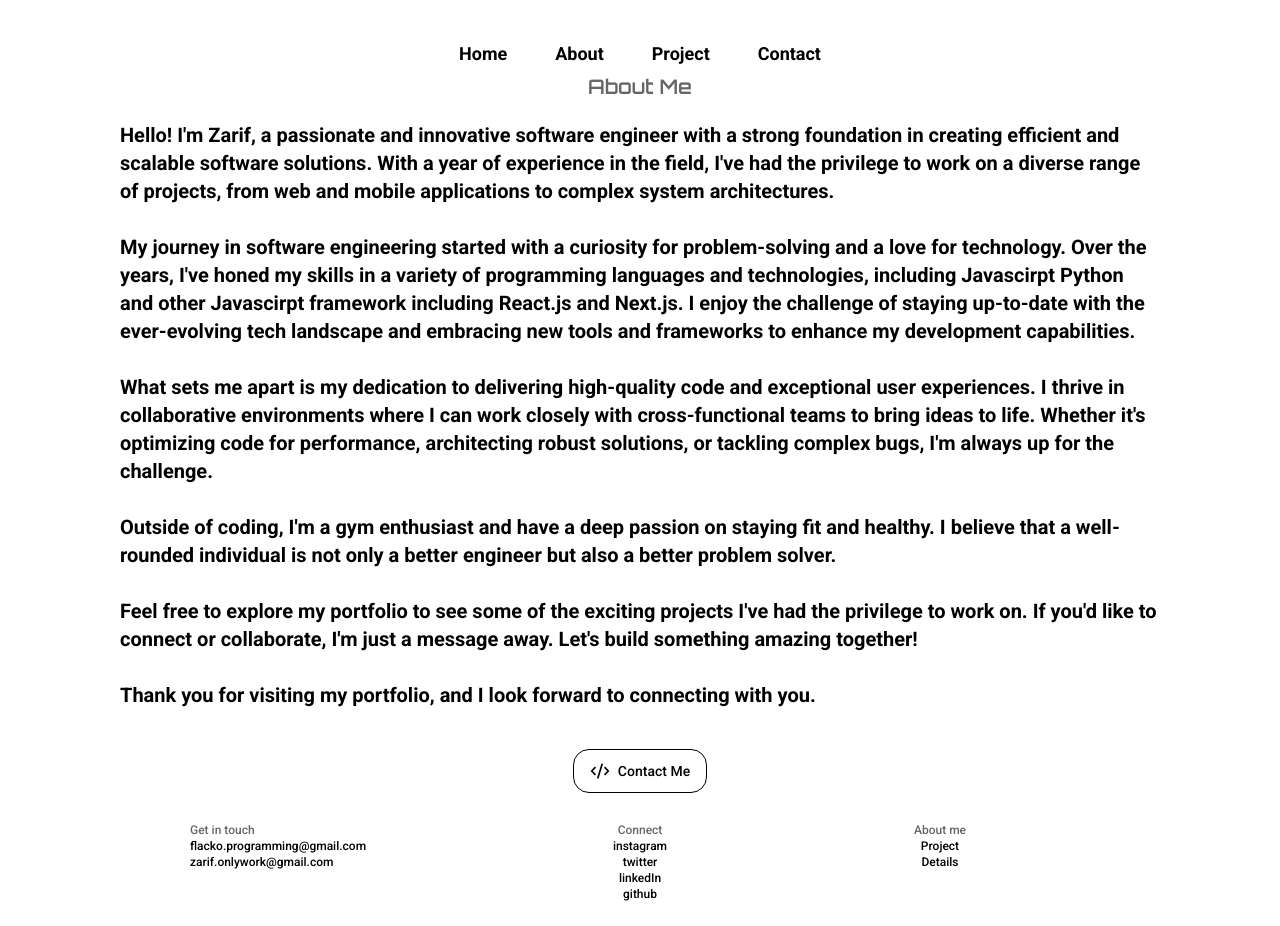
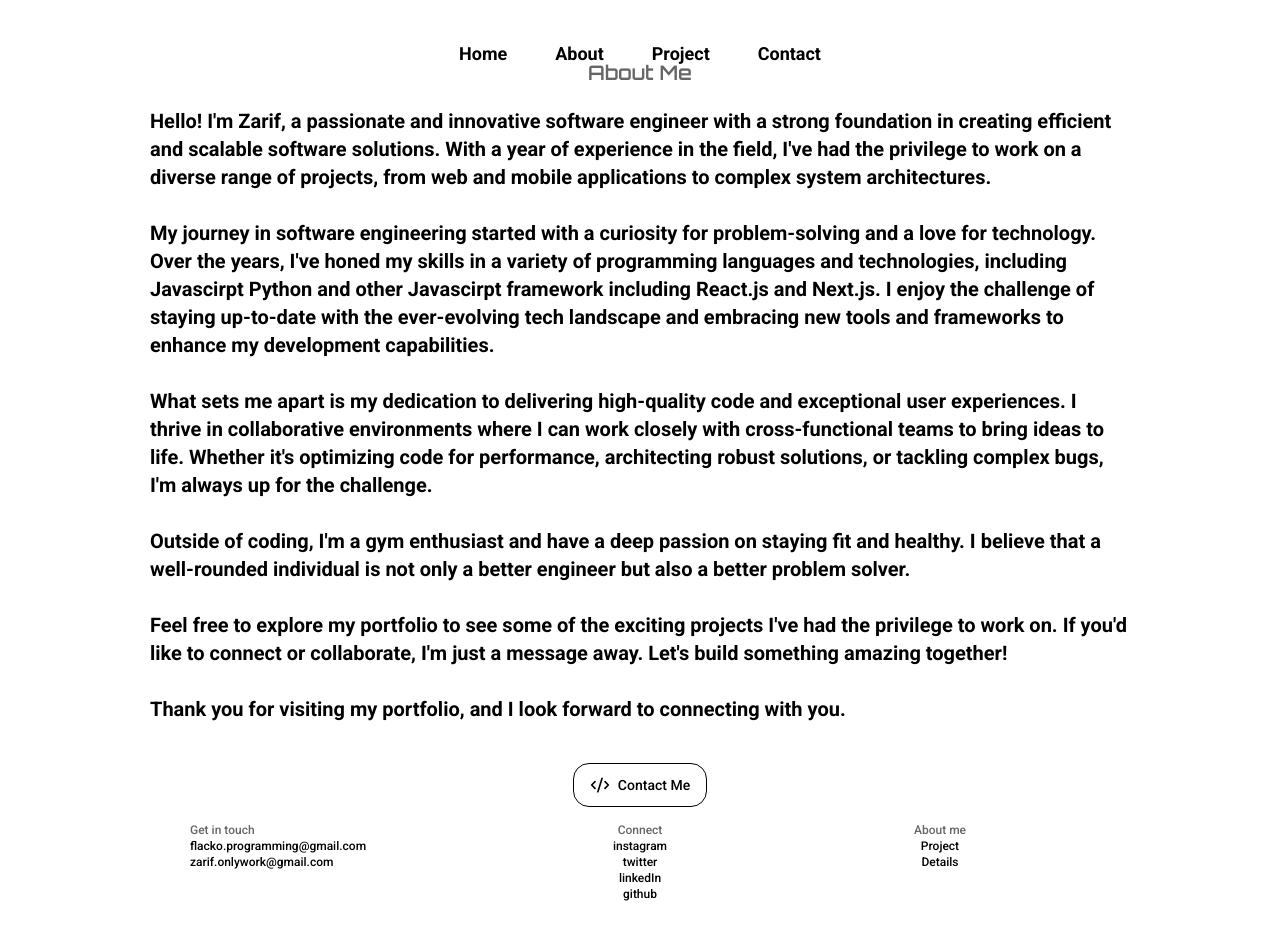
Before and after one commit to NotZarifGithub/portfolio, a Next.js app: page /about in a window 1280 px wide. Built offline with nearby package versions, Linux system fonts and the light colour scheme.

Commit message:
partially done

```diff
--- a/package.json
+++ b/package.json
@@ -13,8 +13,10 @@
     "@radix-ui/react-slot": "^1.0.2",
     "class-variance-authority": "^0.7.0",
     "clsx": "^2.0.0",
+    "framer-motion": "^10.16.4",
     "lucide-react": "^0.279.0",
     "next": "latest",
+    "next-themes": "^0.2.1",
     "react": "latest",
     "react-dom": "latest",
     "tailwind-merge": "^1.14.0",
--- a/src/app/about/page.jsx
+++ b/src/app/about/page.jsx
@@ -1,6 +1,10 @@
+"use client"
+
 import { Orbitron } from "next/font/google"
 import { Button } from '@/components/ui/button'
 import { Code2 } from 'lucide-react'
+import { motion } from "framer-motion"
+import Link from "next/link"
 
 // FONT FOR ABOUT ME TITLE
 const orbitron = Orbitron({
@@ -10,6 +14,15 @@ const orbitron = Orbitron({
 
 const aboutPage = () => {
   return (
+    // Wrap the entire page content with a motion.div for page transition
+    <motion.div
+      initial={{ opacity: 0 }}
+      animate={{ opacity: 1 }}
+      exit={{ opacity: 0 }}
+      transition={{ duration: 0.5 }} // Adjust the transition duration
+      className={`h-[calc(100vh-60px)] md:h-[calc(100vh-90px)] lg:h-[calc(100vh-110px)] max-w-[1100px] m-auto px-[30px]`}
+    >
+
     <section className={`h-[calc(100vh-60px)] md:h-[calc(100vh-90px)] lg:h-[calc(100vh-110px)] max-w-[1100px] m-auto px-[30px] flex justify-center items-center`}>
 
       {/* MAIN CONTENT */}
@@ -62,14 +75,18 @@ const aboutPage = () => {
             size="lg"
             className='px-4 py-2 transition duration-500 ease-in-out border rounded-2xl hover:scale-125'
           >
-            <Code2
-              className='w-5 h-5 mr-2'
-            />
-              Contact Me
+            <Link href="/contact" className='flex'>
+              <Code2
+                className='w-5 h-5 mr-2'
+              />
+                Contact Me
+            </Link>
           </Button>
         </div>
       </div>
     </section>
+
+    </motion.div>
   )
 }
 
--- a/src/app/contact/page.jsx
+++ b/src/app/contact/page.jsx
@@ -1,5 +1,8 @@
+"use client"
+
 import { Dela_Gothic_One, Orbitron } from "next/font/google"
 import Link from "next/link"
+import { motion } from "framer-motion"
 
 // FONT FOR MAIN CONTENT
 const DGO = Dela_Gothic_One({
@@ -15,11 +18,19 @@ const orbitron = Orbitron({
 
 const contactPage = () => {
   return (
+    // Wrap the entire page content with a motion.div for page transition
+    <motion.div
+      initial={{ opacity: 0 }}
+      animate={{ opacity: 1 }}
+      exit={{ opacity: 0 }}
+      transition={{ duration: 0.5 }} // Adjust the transition duration
+      className={`h-[calc(100vh-60px)] md:h-[calc(100vh-90px)] lg:h-[calc(100vh-110px)] max-w-[1100px] m-auto px-[30px]`}
+    >
+
     <section className={`h-[calc(100vh-60px)] md:h-[calc(100vh-90px)] lg:h-[calc(100vh-110px)] max-w-[1100px] m-auto px-[30px]`}>
       <div className="flex gap-9 flex-col items-center justify-center h-[calc(100vh-60px)] md:h-[calc(100vh-90px)] lg:h-[calc(100vh-110px)]">
 
         {/* MAIN TITLE */}
-
         <div className=''>
           <h1 className={`${DGO.className} text-7xl md:text-[8rem] lg:text-[10rem]`}>
             Get in <span className="pl-[75px] md:pl-[135px]"> touch</span>
@@ -55,6 +66,8 @@ const contactPage = () => {
         </div>
       </div>
     </section>
+
+    </motion.div>
   )
 }
 
--- a/src/app/page.jsx
+++ b/src/app/page.jsx
@@ -1,23 +1,26 @@
-import ChangingText from '@/components/feature/ChangingText'
-import Image from 'next/image'
-import { Dela_Gothic_One, Orbitron } from 'next/font/google'
-import { Button } from '@/components/ui/button'
-import { Code2 } from 'lucide-react'
+"use client"
+
+import ChangingText from '@/components/feature/ChangingText';
+import Image from 'next/image';
+import { Dela_Gothic_One, Orbitron } from 'next/font/google';
+import { Button } from '@/components/ui/button';
+import { Code2 } from 'lucide-react';
+import Link from 'next/link';
+import { motion } from 'framer-motion'; // Import Framer Motion
 
 // FONT FOR MAIN CONTENT
 const DGO = Dela_Gothic_One({
   weight: ['400'],
   subsets: ['latin']
-})
+});
 
 // FONT FOR TECH STACK
 const orbitron = Orbitron({
   weight: ['400', '500', '600', '700', '800', '900'],
   subsets: ['latin']
-})
+});
 
-export default function Home() {
-
+const Home = () => {
   // SKILLS DATA
   const skills = [
     {
@@ -48,12 +51,19 @@ export default function Home() {
       id: 7,
       image: '/skills/tailwind.svg',
     },
-  ]
+  ];
 
   return (
-    <main className={`h-[calc(100vh-60px)] md:h-[calc(100vh-90px)] lg:h-[calc(100vh-110px)] max-w-[1100px] m-auto px-[30px]`}>
+    // Wrap the entire page content with a motion.div for page transition
+    <motion.div
+      initial={{ opacity: 0 }}
+      animate={{ opacity: 1 }}
+      exit={{ opacity: 0 }}
+      transition={{ duration: 0.5 }} // Adjust the transition duration
+      className={`h-[calc(100vh-60px)] md:h-[calc(100vh-90px)] lg:h-[calc(100vh-110px)] max-w-[1100px] m-auto px-[30px]`}
+    >
       <section>
-        <div className='py-[20px]'>
+        <div className='py-[20px] cursor-default'>
 
           {/* MAIN CONTENT */}
           <div className=''>
@@ -79,7 +89,7 @@ export default function Home() {
         <div className='flex flex-col items-center justify-center sm:py-[20px] md:py-[70px] lg:py-0'>
 
           {/* TECH STACK */}
-          <h1 className={`${orbitron.className} text-base md:text-xl font-semibold text-black/60 pb-[10px] md:pb-[20px]`}>
+          <h1 className={`${orbitron.className} text-base md:text-xl font-semibold text-black/60 pb-[10px] md:pb-[20px]  cursor-default`}>
             Tech Stack
           </h1>
           <div className='flex gap-8 pb-[10px] md:pb-[20px] md:gap-16'>
@@ -123,13 +133,17 @@ export default function Home() {
             size="lg"
             className='px-4 py-2 transition duration-500 ease-in-out border rounded-2xl hover:scale-125'
           >
-            <Code2
-              className='w-5 h-5 mr-2'
-            />
-              Contact Me
+            <Link href="/contact" className='flex'>
+              <Code2
+                className='w-5 h-5 mr-2'
+              />
+                Contact Me
+            </Link>
           </Button>
         </div>
       </section>
-    </main>
+    </motion.div>
   )
 }
+
+export default Home;
--- a/src/app/project/page.jsx
+++ b/src/app/project/page.jsx
@@ -1,5 +1,8 @@
+"use client"
+
 import Image from "next/image";
 import { Orbitron } from "next/font/google";
+import { motion } from "framer-motion";
 
 // FONT FOR ABOUT ME TITLE
 const orbitron = Orbitron({
@@ -49,6 +52,15 @@ const ProjectPage = () => {
   ];
 
   return (
+    // Wrap the entire page content with a motion.div for page transition
+    <motion.div
+      initial={{ opacity: 0 }}
+      animate={{ opacity: 1 }}
+      exit={{ opacity: 0 }}
+      transition={{ duration: 0.5 }} // Adjust the transition duration
+      className={`h-[calc(100vh-60px)] md:h-[calc(100vh-90px)] lg:h-[calc(100vh-110px)] max-w-[1100px] m-auto px-[30px]`}
+    >
+
     <section className={` lg:h-[calc(100vh-110px)] m-auto px-[30px]`}>
 
       {/* MAIN CONTENT */}
@@ -73,6 +85,8 @@ const ProjectPage = () => {
         </div>
       </div>
     </section>
+
+    </motion.div>
   );
 };
 
--- /dev/null
+++ b/src/components/feature/theme-provider.jsx
@@ -0,0 +1,9 @@
+const React = require("react");
+const { ThemeProvider: NextThemesProvider } = require("next-themes");
+const ThemeProviderProps = require("next-themes/dist/types").type;
+
+function ThemeProvider({ children, ...props }) {
+  return React.createElement(NextThemesProvider, { ...props }, children);
+}
+
+module.exports = ThemeProvider;
```
Also changed, not shown: 1 other file (tests, documents, lock files or other folders).
